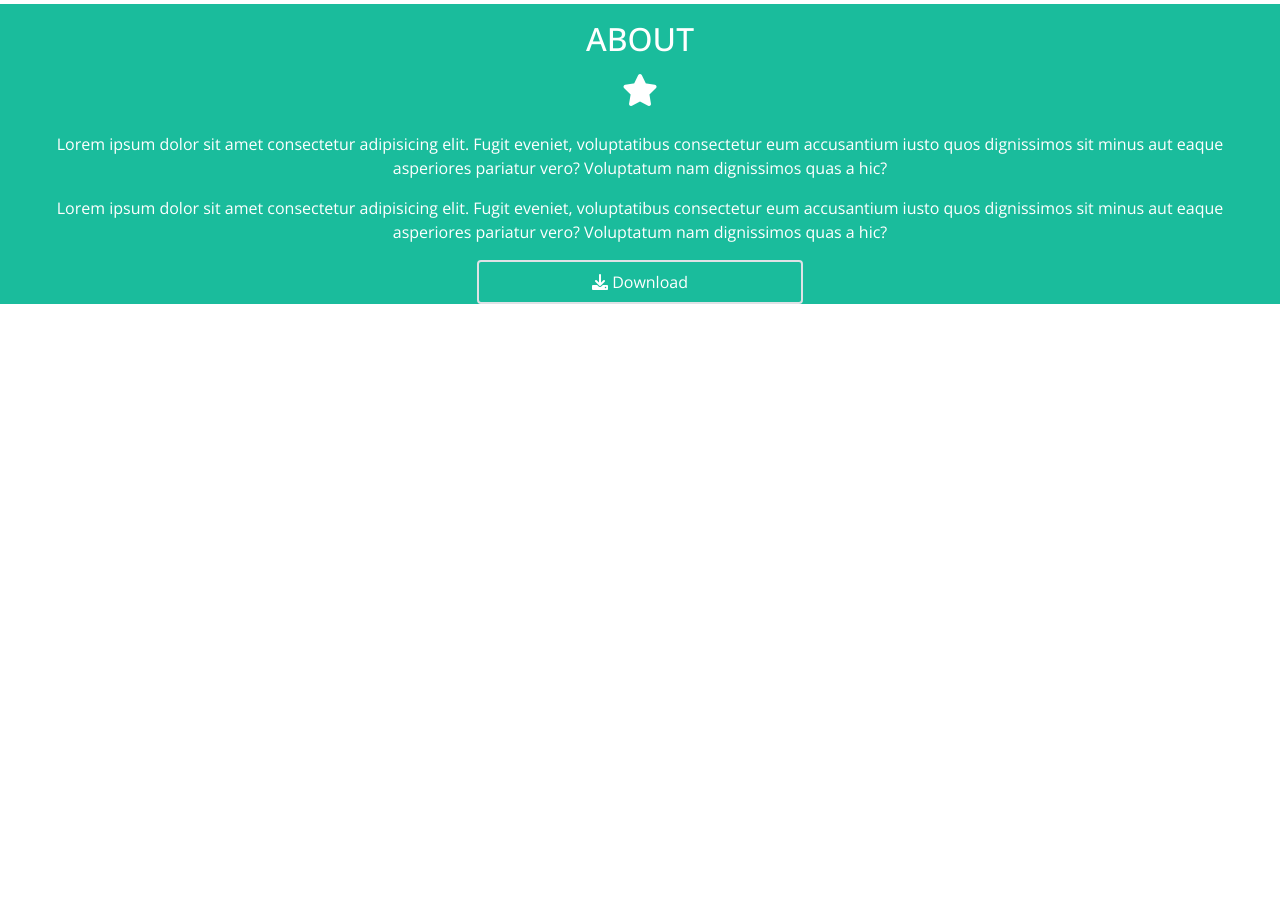
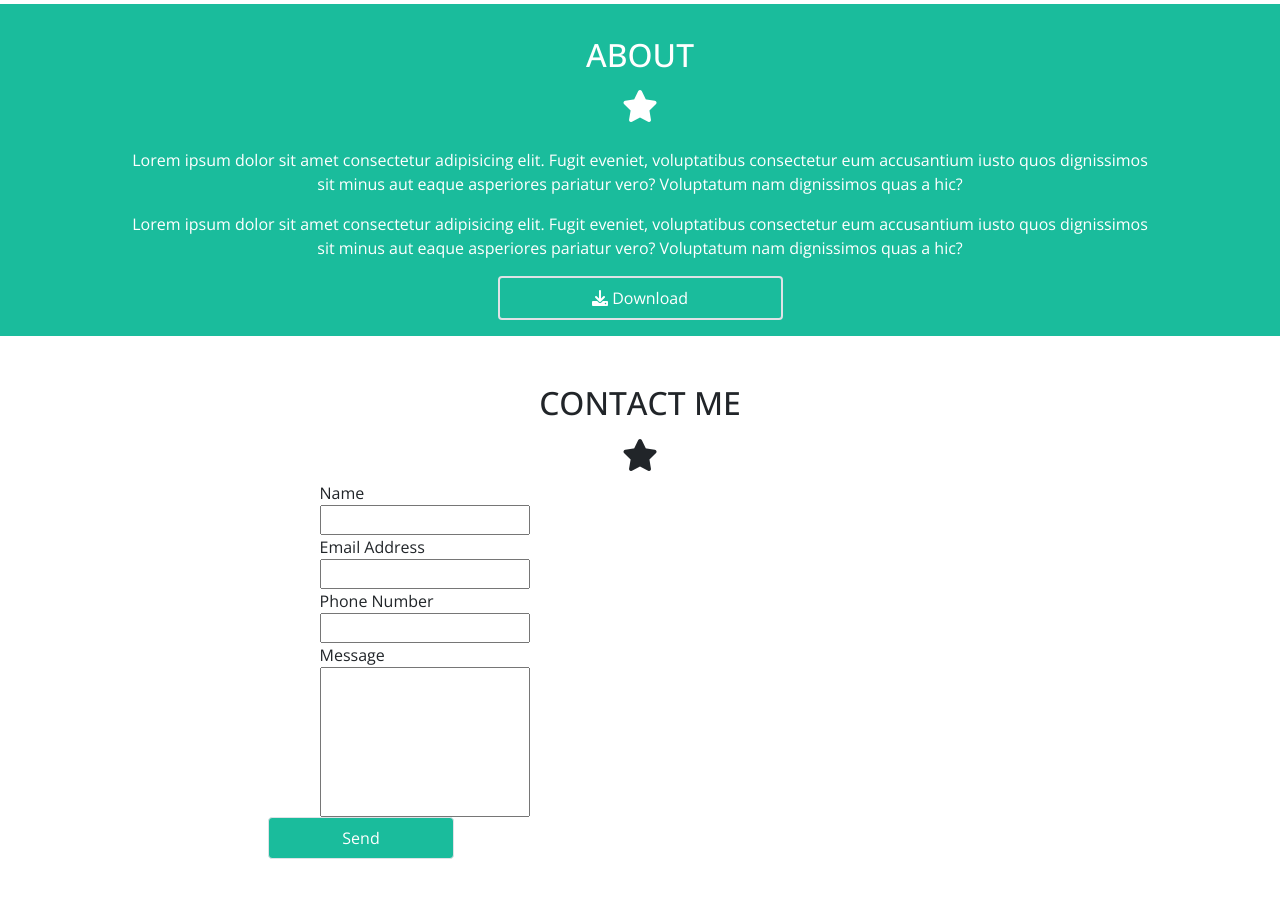
Before and after one commit to LucioMelis/html-css-bootstrap-freelancer, a plain HTML site: page index.html in a window 1280 px wide. Shown: the part 5805-6712 px from the top of the page. Before the commit the page ends 6109 px from the top, so only its background shows below. Drawn offline with nearby package versions, Linux system fonts and the light colour scheme.

Commit message:
working at night

```diff
--- a/index.html
+++ b/index.html
@@ -99,9 +99,10 @@
         </div>
 
     </section>
-
+    <!-- SECTION THIRD -->
     <section id="lm-bg-section">
 
+        <div class="container py-3">
             <div class="row row-cols-1 text-center py-3">
 
                 <h2 class="col">ABOUT</h2>
@@ -134,13 +135,60 @@
                 </button>
 
             </div>
+        </div>
+    </section>
+    <!-- SECTION FOURTH -->
+    <section>
+
+        <div class="container py-5 text-dark">
+
+            <div class="row row-cols-1 text-center">
+
+                <h2 class="col ">CONTACT ME</h2>
+
+                <div class="col py-2">
+
+                    <i class="fa-solid fa-2x fa-star"></i>
+
+                </div>
+
+            </div>
+
+            <div class="row row-cols-1 justify-content-center">
+
+                <div class="col-7">
+                    <label for="fname">Name</label>
+                    <input class="d-block" type="text" id="fname" name="fname">
+                </div>
+
+                <div class="col-7">
+                    <label for="fname">Email Address</label>
+                    <input class="d-block" type="text" id="fname" name="fname">
+                </div>
+
+                <div class="col-7">
+                    <label for="fname">Phone Number</label>
+                    <input class="d-block" type="text" id="fname" name="fname">
+                </div>
+
+                <div class="col-7">
+                    <label for="fname">Message</label>
+                    <input class="d-block lm-height" type="text" id="fname" name="fname">
+                </div>
 
 
 
 
+            </div>
+
+            <button class="col-2 p-2 border rounded lm-send text-white offset-2">
+                Send
+            </button>
+
+
+        </div>
+
     </section>
-
-    <section></section>
 
     <section></section>
 
--- a/style.css
+++ b/style.css
@@ -16,3 +16,11 @@
 .lm-btn{
     color: grey;
 }
+
+.lm-height {
+    height: 150px;
+}
+
+.lm-send{
+    background-color: #1abc9c;
+}
```
Lines whose indentation alone changed are shown as unchanged.
